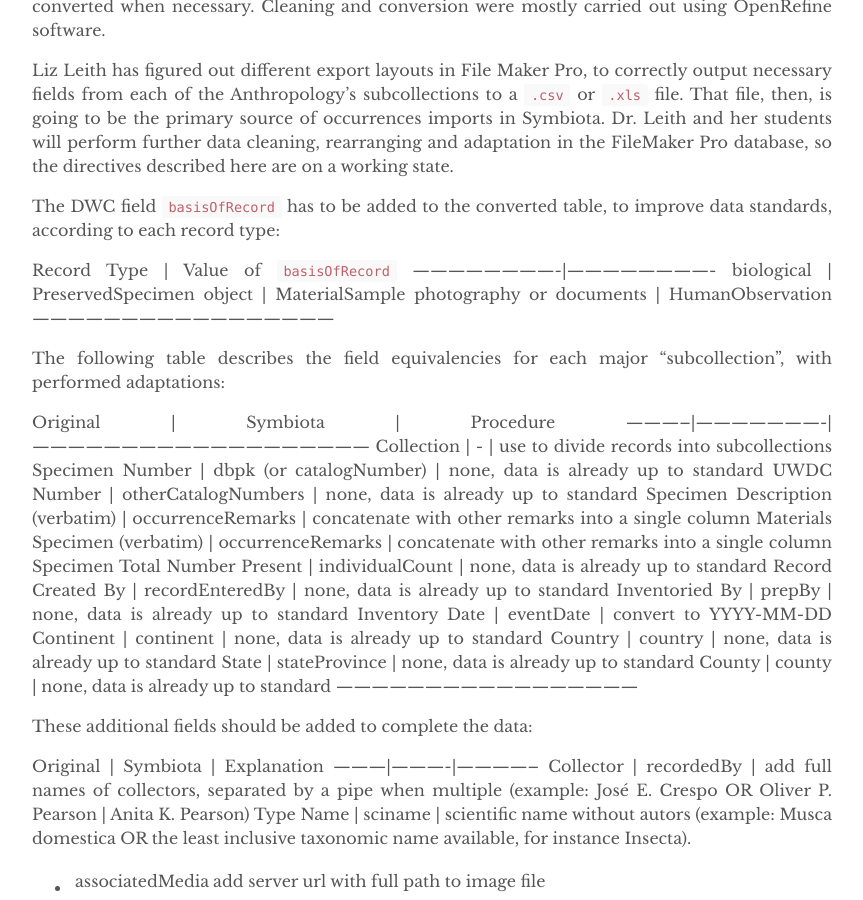
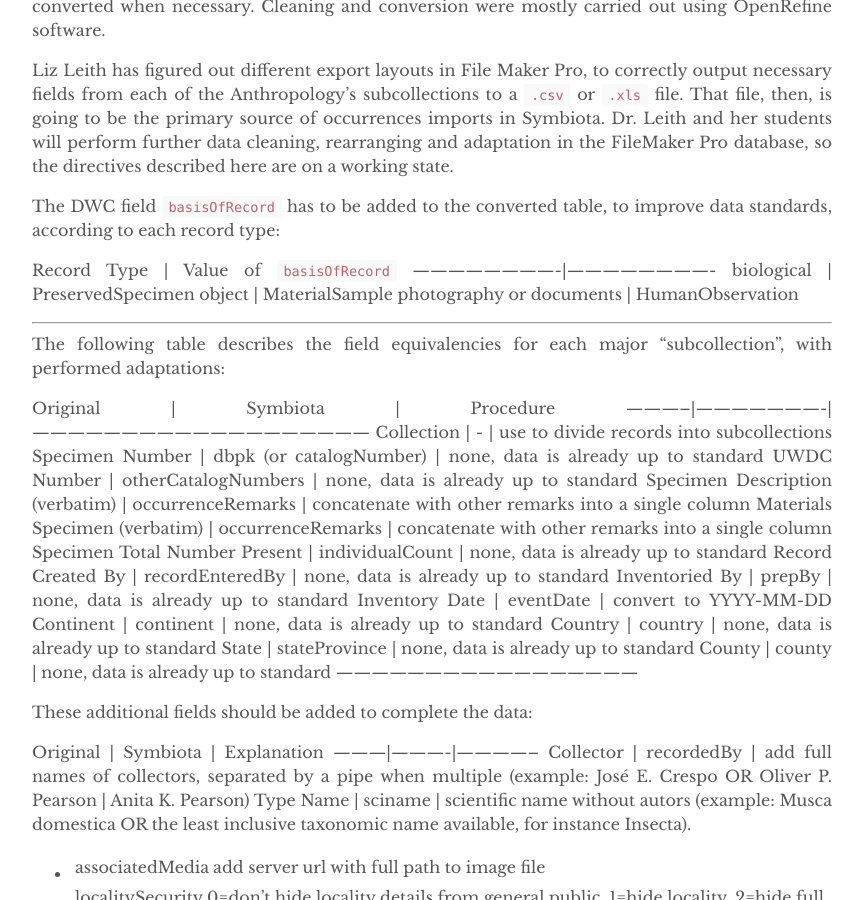
Before and after one commit to arbolitoloco/uw2020, a Jekyll site: the page built from docs/occ-conversion-proc-anthro.md, in a window 1280 px wide and 900 px high, scrolled down 519 px. Shown: the whole window, without its empty margins (208-1071 px from the left). Built offline with Jekyll 4.4.1, drawn with Linux system fonts in a browser that asks for light colours.

Commit message:
Update occ-conversion-proc-anthro.md

```diff
--- a/docs/occ-conversion-proc-anthro.md
+++ b/docs/occ-conversion-proc-anthro.md
@@ -16,7 +16,7 @@
 biological               | PreservedSpecimen
 object                   | MaterialSample
 photography or documents | HumanObservation
----------------------------------------------------
+<hr>
 
 The following table describes the field equivalencies for each major "subcollection", with performed adaptations:
 
```
